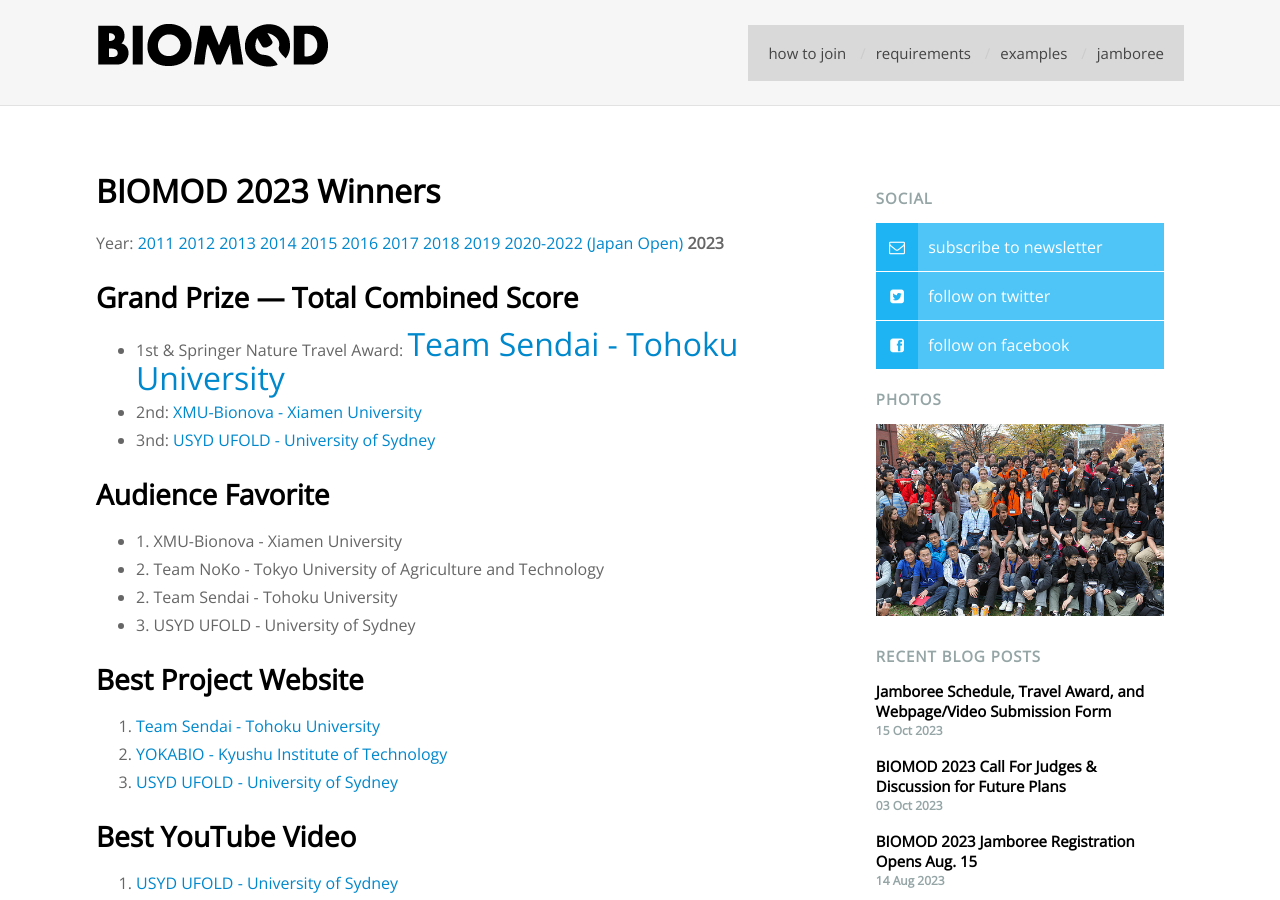
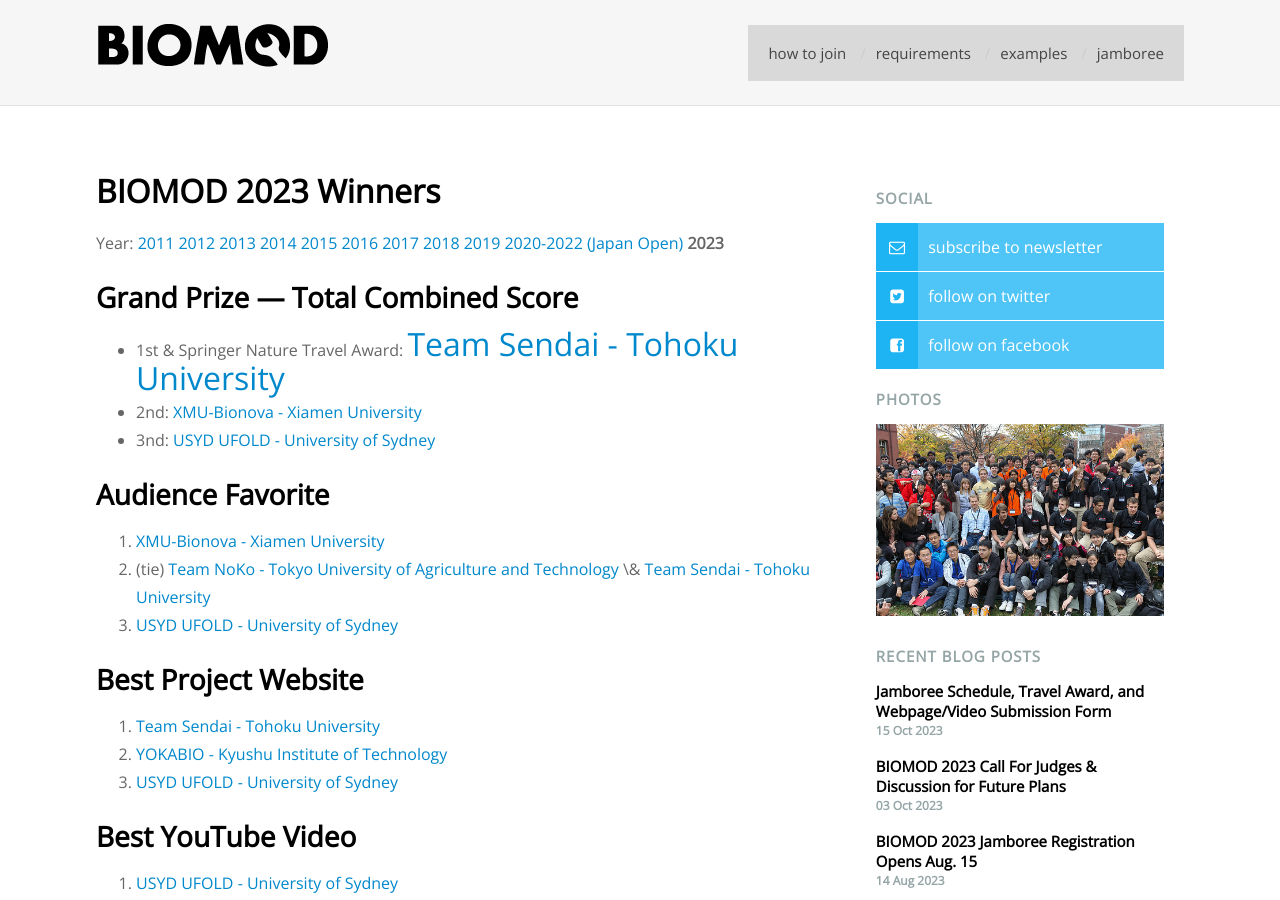
Before and after one commit to sdouglas/biomod, a Jekyll site: the page built from winners/index.md, in a window 1280 px wide and 900 px high. Built offline with Jekyll 4.4.1, drawn with Linux system fonts in a browser that asks for light colours; nearby versions of some CDN libraries.

Commit message:
Update index.md

```diff
--- a/winners/index.md
+++ b/winners/index.md
@@ -14,10 +14,9 @@
 
 ## Audience Favorite
 
-- 1\. XMU-Bionova - Xiamen University
-- 2\. Team NoKo - Tokyo University of Agriculture and Technology
-- 2\. Team Sendai - Tohoku University
-- 3\. USYD UFOLD - University of Sydney
+1. [XMU-Bionova - Xiamen University]()
+2. (tie) [Team NoKo - Tokyo University of Agriculture and Technology]() \& [Team Sendai - Tohoku University]()
+3. [USYD UFOLD - University of Sydney]()
 
 
 
```
